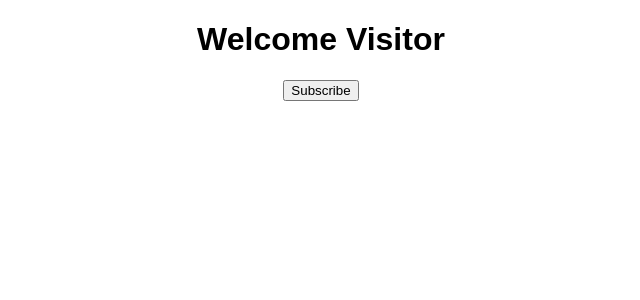
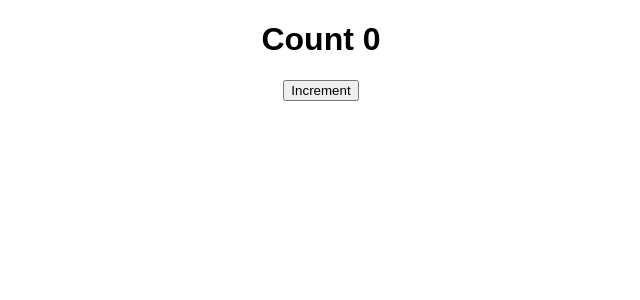
Before and after one commit to sushant4573/LearningReact, a React (Create React App) app in the folder hello-world/: page / in a window 1280 px wide. Shown: the top 300 px of the page, without its empty margins (319-959 px from the left). Built offline with nearby package versions, Linux system fonts and the light colour scheme.

Commit message:
multiple setStates statements runs parallely

```diff
--- a/hello-world/src/App.js
+++ b/hello-world/src/App.js
@@ -4,12 +4,13 @@
 import Greet from './component/Greet'
 import Welcome from './component/welcome'
 import Message from './component/Message'
+import Counter from './component/counter';
 
 class App extends Component {
   render() {
     return (
       <div className="App">
-        <Message />
+        <Counter />
       </div>
     );
   }
--- /dev/null
+++ b/hello-world/src/component/counter.js
@@ -0,0 +1,36 @@
+import React, { Component } from 'react'
+
+export class Counter extends Component {
+
+    constructor(props) {
+        super(props)
+
+        this.state = {
+             count : 0
+        }
+    }
+    incCount()
+    {
+        this.setState((prevState) => ({
+            count: prevState.count + 1
+        }))
+        console.log(this.state.count)
+    }
+    incFive(){
+        this.incCount()
+        this.incCount()
+        this.incCount()
+        this.incCount()
+        this.incCount()
+    }
+    render() {
+        return (
+            <div>
+                <h1>Count {this.state.count}</h1>
+                <button onClick={()=>this.incFive()}>Increment</button>
+            </div>
+        )
+    }
+}
+
+export default Counter
```
